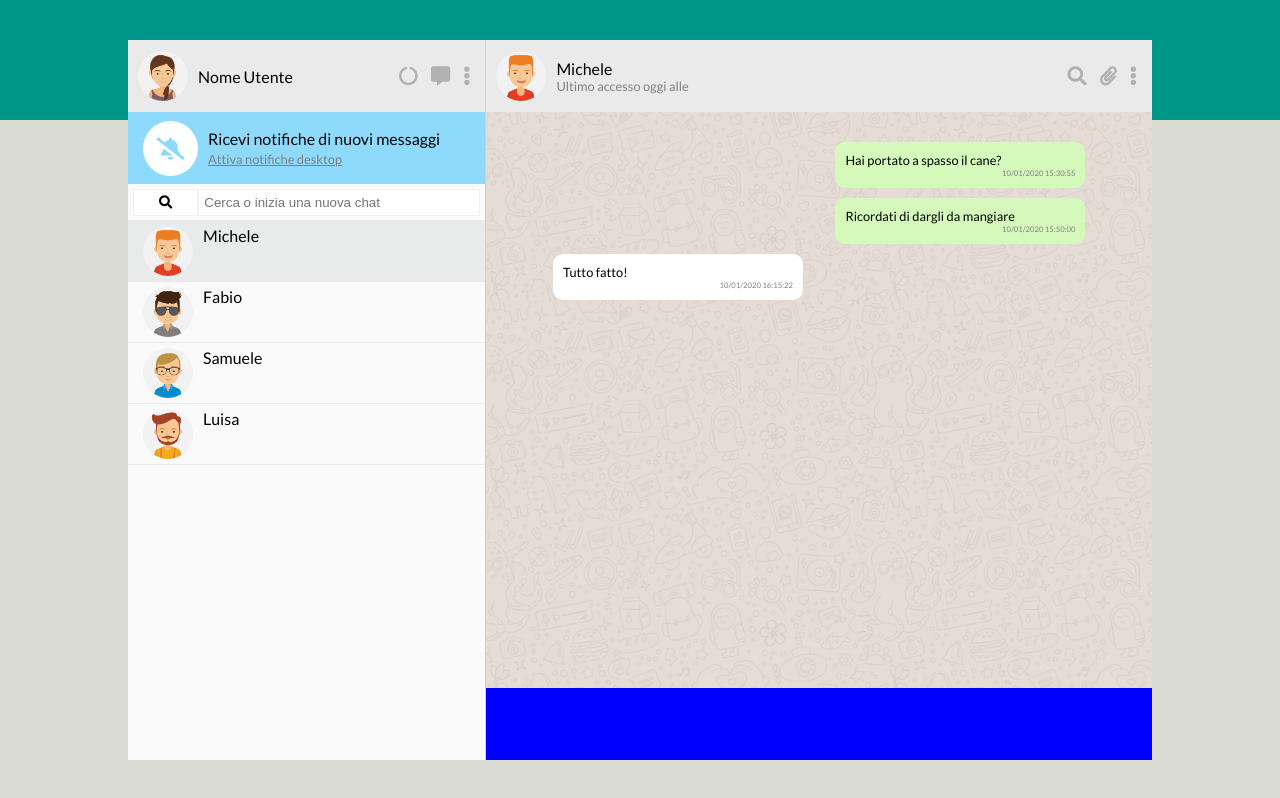
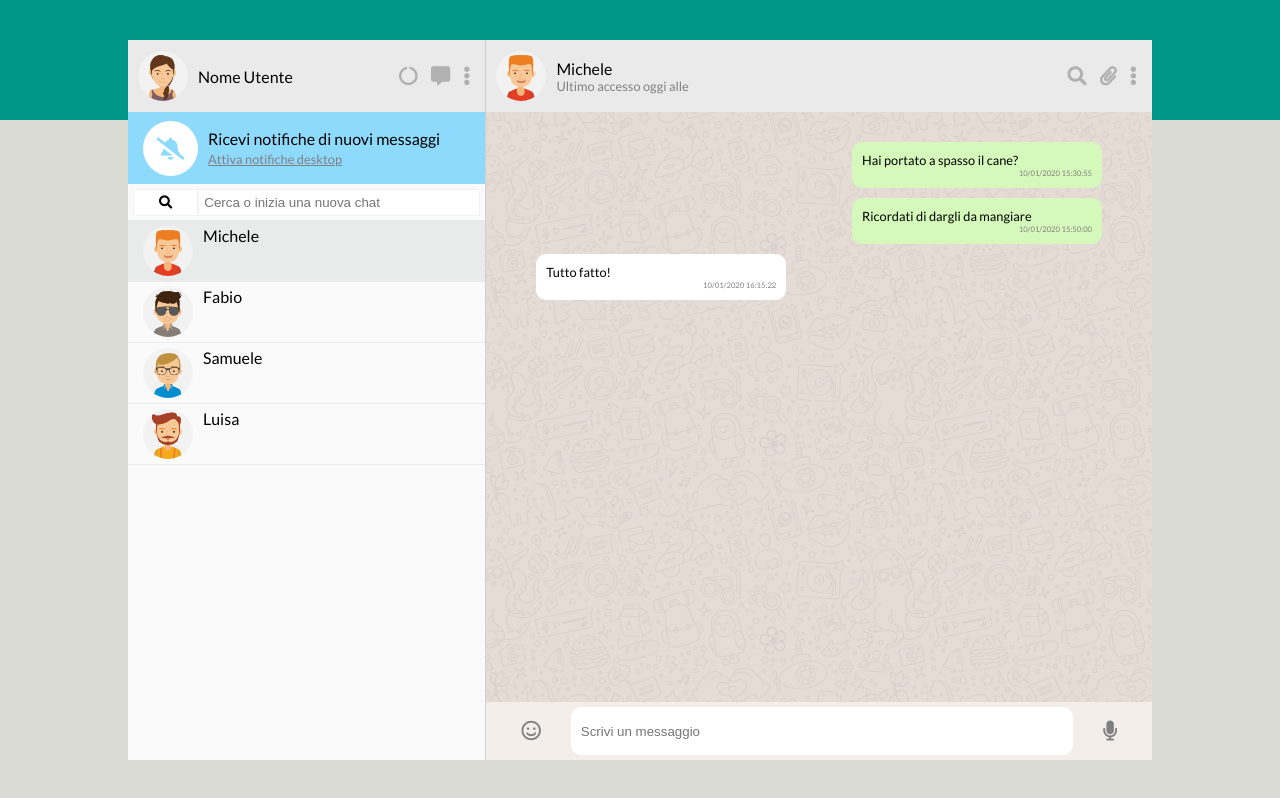
Before and after one commit to NiccoloArcioni/js-html-css-boolzap, a plain HTML site: page index.html in a window 1280 px wide. Drawn offline with nearby package versions, Linux system fonts and the light colour scheme.

Commit message:
Inserimento section typing message

```diff
--- a/css/master.css
+++ b/css/master.css
@@ -160,8 +160,8 @@ h4 {
 /* RIGHT PANEL */
 #chat {
     width: 100%;
-    height: 80%;
     background-image: url('../img/mine.jpg');
+    height: 82%;
     background-attachment: local;
     background-size: 60%;
     background-repeat: repeat;
@@ -170,7 +170,7 @@ h4 {
 }
 
 #chat .chat_container {
-    width: 80%;
+    width: 85%;
     height: 640px;
     margin: 0 auto;
     overflow-y: auto;
@@ -205,3 +205,32 @@ h4 {
     font-size: 0.6em;
     color: #808080;
 }
+
+#typing_new_message {
+    display: flex;
+    align-items: center;
+    height: 8%;
+    width: 100%;
+    background-color: #F3EEEA;
+    padding: 5px;
+}
+
+#typing_new_message button {
+    padding: 10px 30px;
+    outline: none;
+    border: none;
+    cursor: pointer;
+    background-color: #F3EEEA;
+}
+#typing_new_message button i {
+    font-size: 1.5em;
+    color: #808080;
+}
+
+#typing_new_message input {
+    width: 100%;
+    height: 100%;
+    border: none;
+    border-radius: 10px;
+    padding: 0 10px;
+}
--- a/index.html
+++ b/index.html
@@ -98,8 +98,10 @@
             </section>
 
             <!-- typing section -->
-            <section>
-
+            <section id="typing_new_message">
+                <button><i class="far fa-smile"></i></button>
+                <input type="text" placeholder="Scrivi un messaggio">
+                <button><i class="fas fa-microphone"></i></button>
             </section>
         </div>
     </div>
```
